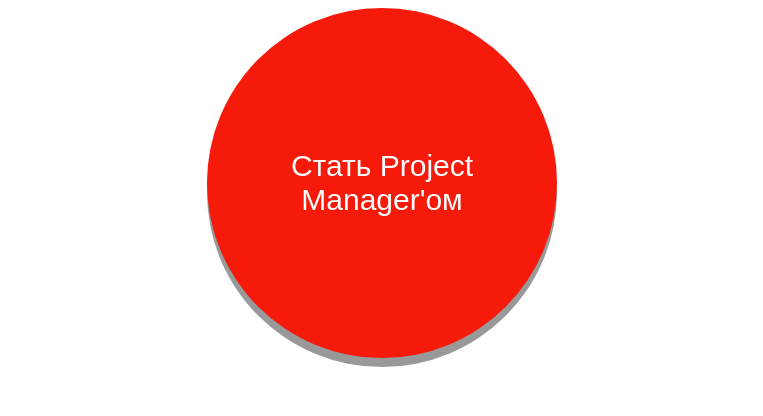
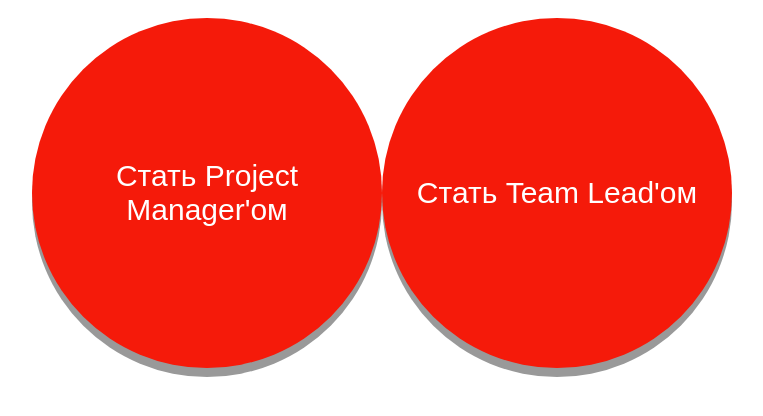
Before and after one commit to vikegart/PM-sim, a plain HTML site: page index.html in a window 1280 px wide. Shown: the whole page, without its empty margins (258-1021 px from the left). Drawn offline with Linux system fonts and the light colour scheme.

Commit message:
shame btn & sound

```diff
--- a/index.html
+++ b/index.html
@@ -8,8 +8,11 @@
     <link rel="stylesheet" href="style.css">
 </head>
 <body>
-    <button id="start" class="answer-button">
+    <button id="whip" class="answer-button">
         Стать Project Manager'ом
+    </button>
+    <button id="shame" class="answer-button">
+        Стать Team Lead'ом
     </button>
     <script src="index.js"></script>
 </body>
--- a/index.js
+++ b/index.js
@@ -3,6 +3,11 @@ let lastAx = 0;
 
 // Acceleration threshold
 const ACC_TH = 6;
+
+const soundsMap = {
+    WHIP: new Audio('http://www.fun-lover.com/music/wavs/whip2.wav'),
+    SHAME: new Audio('./shame.mp3'),
+}
 let isPlaying = false;
 const audio = new Audio('http://www.fun-lover.com/music/wavs/whip2.wav');
 const startBtn = document.getElementById('start');
--- a/style.css
+++ b/style.css
@@ -3,11 +3,13 @@ body {
     height: 100%;
     display: flex;
     justify-content: center;
+    flex-wrap: wrap;
 }
 .answer-button {
     width: 350px;
     height: 350px;
     font-size: 30px;
+    margin-top: 10px;
     cursor: pointer;
     text-align: center;
     text-decoration: none;
```
Also changed, not shown: 1 other file.
